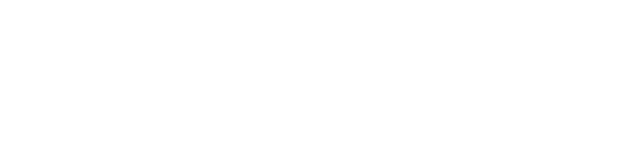
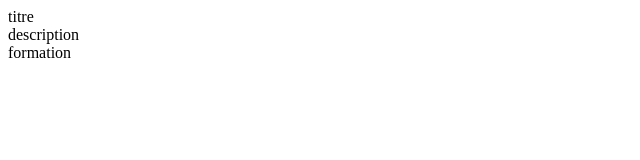
Before and after one commit to ALAMADJEGANGNI/git-mon-cv, a plain HTML site: page mon-cv/index.html in a window 1280 px wide. Shown: the whole page, without its empty margins (0-640 px from the left). Drawn offline with Linux system fonts and the light colour scheme; files that its build step writes are made by us from their sources; files whose address does not match are found by name.

Commit message:
mise en place de la section formation

```diff
--- a/mon-cv/index.html
+++ b/mon-cv/index.html
@@ -7,6 +7,10 @@
     <title>Document</title>
 </head>
 <body>
-
+    <section>titre</section>
+    <section>description</section>
+    <section>formation</section>
+    <section></section>
+    <section></section>
 </body>
 </html>
```
